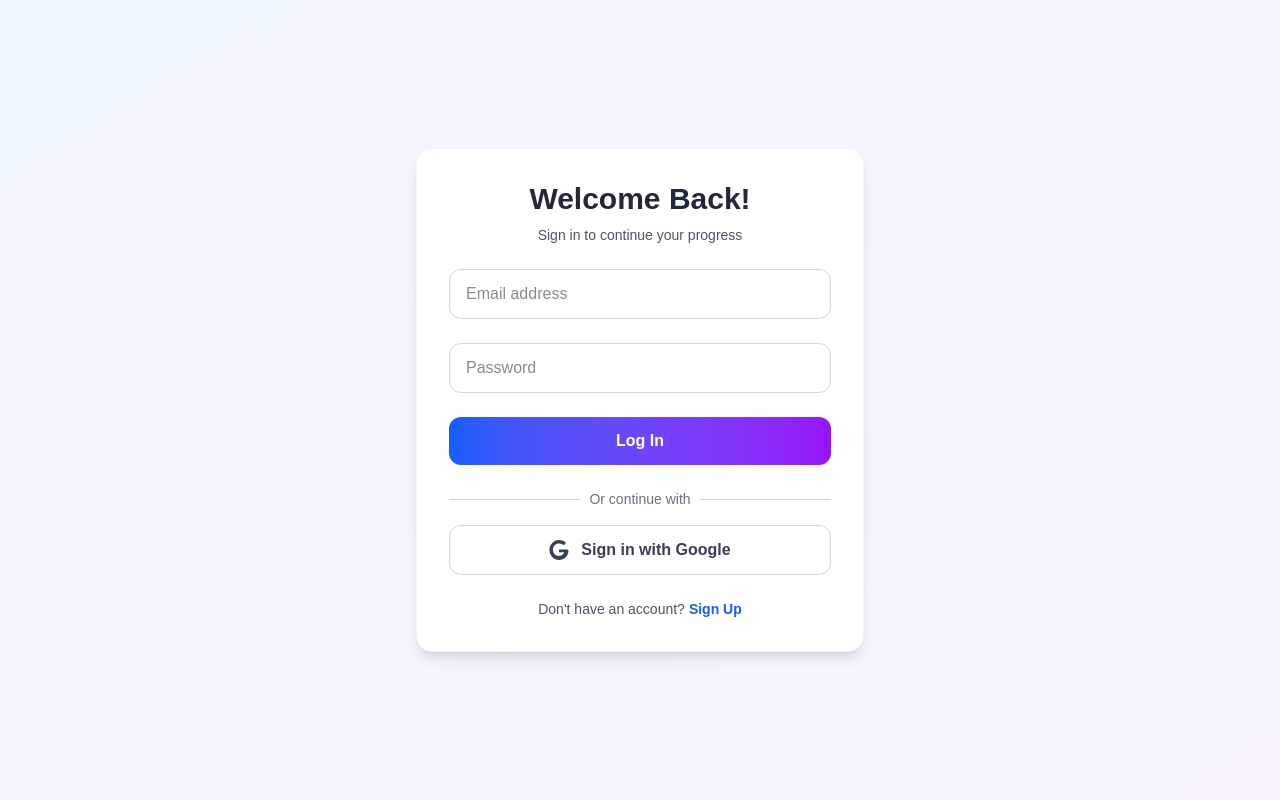
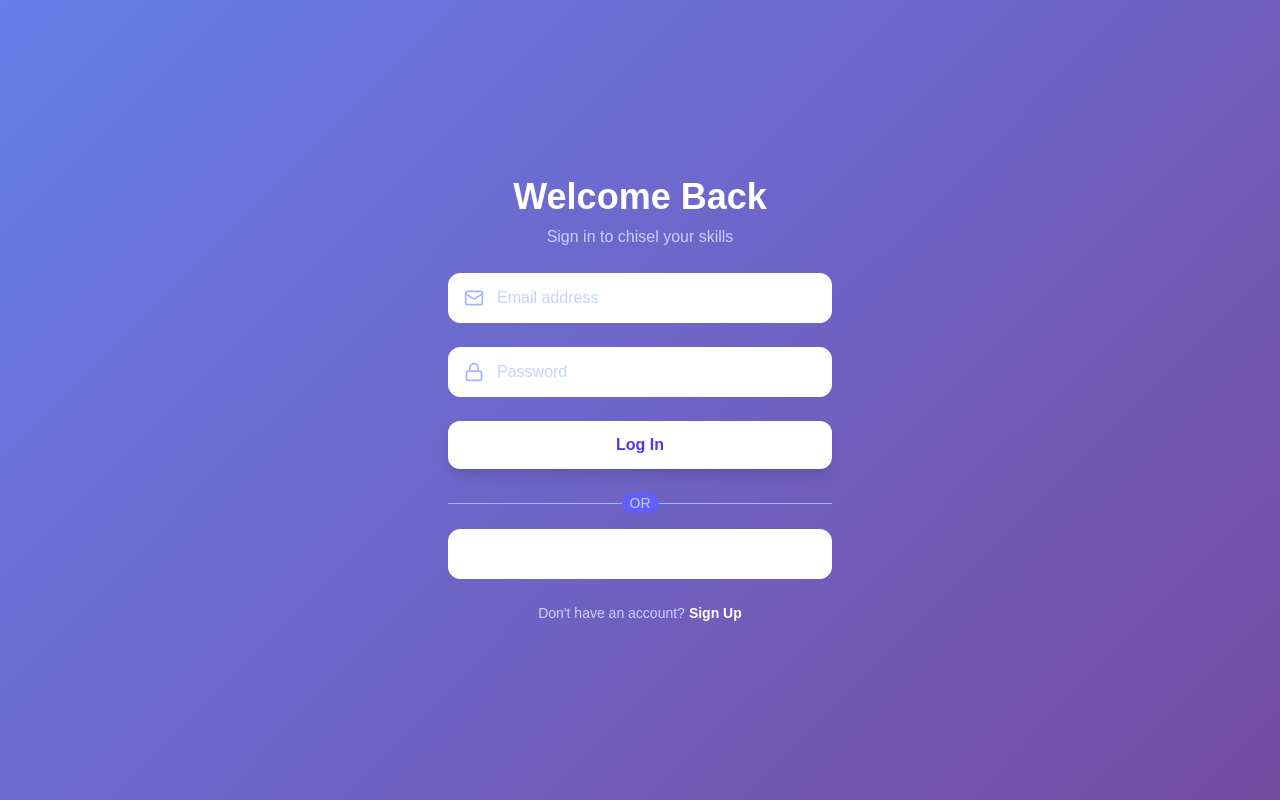
Before and after one commit to san371133-glitch/final-progress-app, a Next.js app: page / in a window 1280 px wide. Built offline with nearby package versions, Linux system fonts and the light colour scheme; no server answers.

Commit message:
Update Login.tsx

```diff
--- a/components/Login.tsx
+++ b/components/Login.tsx
@@ -2,6 +2,7 @@
 
 import React, { useState } from 'react';
 import { getAuth, createUserWithEmailAndPassword, signInWithEmailAndPassword, GoogleAuthProvider, signInWithPopup } from 'firebase/auth';
+import { Mail, Lock } from 'lucide-react';
 
 const Login = () => {
   const [isLogin, setIsLogin] = useState(true);
@@ -12,25 +13,15 @@ const Login = () => {
   const auth = getAuth();
   const googleProvider = new GoogleAuthProvider();
 
-  const handleEmailLogin = async (e: React.FormEvent) => {
+  const handleAuthAction = async (e: React.FormEvent) => {
     e.preventDefault();
     setError('');
+    const action = isLogin ? signInWithEmailAndPassword : createUserWithEmailAndPassword;
     try {
-      await signInWithEmailAndPassword(auth, email, password);
+      await action(auth, email, password);
     // eslint-disable-next-line @typescript-eslint/no-explicit-any
-    } catch (err: any) { // This is where the error was
-      setError(err.message);
-    }
-  };
-
-  const handleSignUp = async (e: React.FormEvent) => {
-    e.preventDefault();
-    setError('');
-    try {
-      await createUserWithEmailAndPassword(auth, email, password);
-    // eslint-disable-next-line @typescript-eslint/no-explicit-any
-    } catch (err: any) { // This is the second place the error was
-      setError(err.message);
+    } catch (err: any) {
+      setError(err.message.replace('Firebase: ', ''));
     }
   };
 
@@ -39,70 +30,51 @@ const Login = () => {
     try {
       await signInWithPopup(auth, googleProvider);
     // eslint-disable-next-line @typescript-eslint/no-explicit-any
-    } catch (err: any) { // And the third
-      setError(err.message);
+    } catch (err: any) {
+      setError(err.message.replace('Firebase: ', ''));
     }
   };
 
   return (
-    <div className="min-h-screen flex items-center justify-center bg-gradient-to-br from-blue-50 to-purple-50">
-      <div className="w-full max-w-md p-8 space-y-6 bg-white rounded-2xl shadow-lg border border-gray-100">
-        <div>
-          <h2 className="text-3xl font-bold text-center text-gray-800">
-            {isLogin ? 'Welcome Back!' : 'Create an Account'}
+    <div className="min-h-screen flex items-center justify-center p-4" style={{ background: 'linear-gradient(135deg, #667eea 0%, #764ba2 100%)' }}>
+      {/* The main form container now uses our glass-card style */}
+      <div className="w-full max-w-md p-8 space-y-6 glass-card text-white">
+        <div className="text-center">
+          <h2 className="text-4xl font-bold">
+            {isLogin ? 'Welcome Back' : 'Join Us'}
           </h2>
-          <p className="mt-2 text-center text-sm text-gray-600">
-            {isLogin ? 'Sign in to continue your progress' : 'Get started on your journey'}
+          <p className="mt-2 text-indigo-200">
+            {isLogin ? 'Sign in to chisel your skills' : 'Start your journey today'}
           </p>
         </div>
 
-        <form className="space-y-6" onSubmit={isLogin ? handleEmailLogin : handleSignUp}>
-          <input
-            type="email"
-            placeholder="Email address"
-            value={email}
-            onChange={(e) => setEmail(e.target.value)}
-            className="w-full px-4 py-3 border border-gray-300 rounded-xl focus:outline-none focus:ring-2 focus:ring-blue-500"
-            required
-          />
-          <input
-            type="password"
-            placeholder="Password"
-            value={password}
-            onChange={(e) => setPassword(e.target.value)}
-            className="w-full px-4 py-3 border border-gray-300 rounded-xl focus:outline-none focus:ring-2 focus:ring-blue-500"
-            required
-          />
-          <button
-            type="submit"
-            className="w-full py-3 px-4 font-semibold text-white bg-gradient-to-r from-blue-600 to-purple-600 rounded-xl hover:shadow-lg transition-all duration-300"
-          >
-            {isLogin ? 'Log In' : 'Sign Up'}
+        <form className="space-y-6" onSubmit={handleAuthAction}>
+          {/* Inputs are restyled with icons and semi-transparent backgrounds */}
+          <div className="relative">
+            <Mail className="absolute left-4 top-1/2 -translate-y-1/2 text-indigo-300" size={20}/>
+            <input type="email" placeholder="Email address" value={email} onChange={(e) => setEmail(e.target.value)} className="w-full pl-12 pr-4 py-3 bg-white bg-opacity-20 border border-white border-opacity-30 rounded-xl focus:outline-none focus:ring-2 focus:ring-white text-white placeholder-indigo-200" required />
+          </div>
+          <div className="relative">
+            <Lock className="absolute left-4 top-1/2 -translate-y-1/2 text-indigo-300" size={20}/>
+            <input type="password" placeholder="Password" value={password} onChange={(e) => setPassword(e.target.value)} className="w-full pl-12 pr-4 py-3 bg-white bg-opacity-20 border border-white border-opacity-30 rounded-xl focus:outline-none focus:ring-2 focus:ring-white text-white placeholder-indigo-200" required />
+          </div>
+          <button type="submit" className="w-full py-3 px-4 font-semibold text-indigo-600 bg-white rounded-xl hover:bg-opacity-90 transition-all duration-300 shadow-lg">
+            {isLogin ? 'Log In' : 'Create Account'}
           </button>
         </form>
 
-        {error && <p className="text-sm text-red-500 text-center">{error}</p>}
+        {error && <p className="text-sm text-yellow-300 text-center bg-red-500 bg-opacity-30 p-2 rounded-lg">{error}</p>}
 
-        <div className="relative my-4">
-          <div className="absolute inset-0 flex items-center">
-            <div className="w-full border-t border-gray-300"></div>
-          </div>
-          <div className="relative flex justify-center text-sm">
-            <span className="px-2 bg-white text-gray-500">Or continue with</span>
-          </div>
-        </div>
+        <div className="relative my-4"><div className="absolute inset-0 flex items-center"><div className="w-full border-t border-indigo-300 border-opacity-50"></div></div><div className="relative flex justify-center text-sm"><span className="px-2 bg-indigo-500 bg-opacity-50 rounded-full text-indigo-200">OR</span></div></div>
 
-        <button
-          onClick={handleGoogleSignIn}
-          className="w-full flex items-center justify-center gap-3 py-3 px-4 font-semibold text-gray-700 bg-white border border-gray-300 rounded-xl hover:bg-gray-50 transition-colors duration-300"
-        >
-          <svg className="w-5 h-5" aria-hidden="true" focusable="false" data-prefix="fab" data-icon="google" role="img" xmlns="http://www.w3.org/2000/svg" viewBox="0 0 488 512"><path fill="currentColor" d="M488 261.8C488 403.3 381.5 512 244 512 110.3 512 0 398.3 0 256S110.3 0 244 0c73 0 135.3 29.3 182.2 75.3l-63.4 61.8C334.2 110.1 292.5 90.4 244 90.4 156.9 90.4 89.2 159.2 89.2 248.8s67.7 158.4 154.8 158.4c89.2 0 126.3-59.5 133.5-90.8h-133.5v-73.4h229.1c1.2 6.6 2.3 13.4 2.3 20.6z"></path></svg>
+        <button onClick={handleGoogleSignIn} className="w-full flex items-center justify-center gap-3 py-3 px-4 font-semibold text-white bg-white bg-opacity-20 border border-white border-opacity-30 rounded-xl hover:bg-opacity-30 transition-colors duration-300">
+          <svg className="w-5 h-5" aria-hidden="true" focusable="false" viewBox="0 0 488 512"><path fill="currentColor" d="M488 261.8C488 403.3 381.5 512 244 512 110.3 512 0 398.3 0 256S110.3 0 244 0c73 0 135.3 29.3 182.2 75.3l-63.4 61.8C334.2 110.1 292.5 90.4 244 90.4 156.9 90.4 89.2 159.2 89.2 248.8s67.7 158.4 154.8 158.4c89.2 0 126.3-59.5 133.5-90.8h-133.5v-73.4h229.1c1.2 6.6 2.3 13.4 2.3 20.6z"></path></svg>
           Sign in with Google
         </button>
 
-        <p className="text-sm text-center text-gray-600">
+        <p className="text-sm text-center text-indigo-200">
           {isLogin ? "Don't have an account?" : 'Already have an account?'}
-          <button onClick={() => setIsLogin(!isLogin)} className="font-semibold text-blue-600 hover:underline ml-1">
+          <button onClick={() => setIsLogin(!isLogin)} className="font-semibold text-white hover:underline ml-1">
             {isLogin ? 'Sign Up' : 'Log In'}
           </button>
         </p>
```
